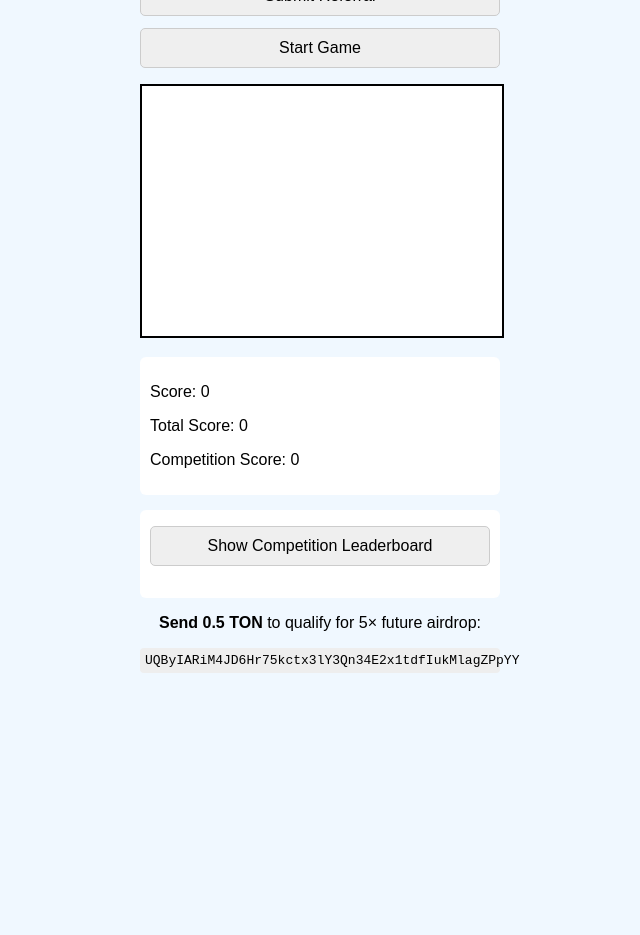
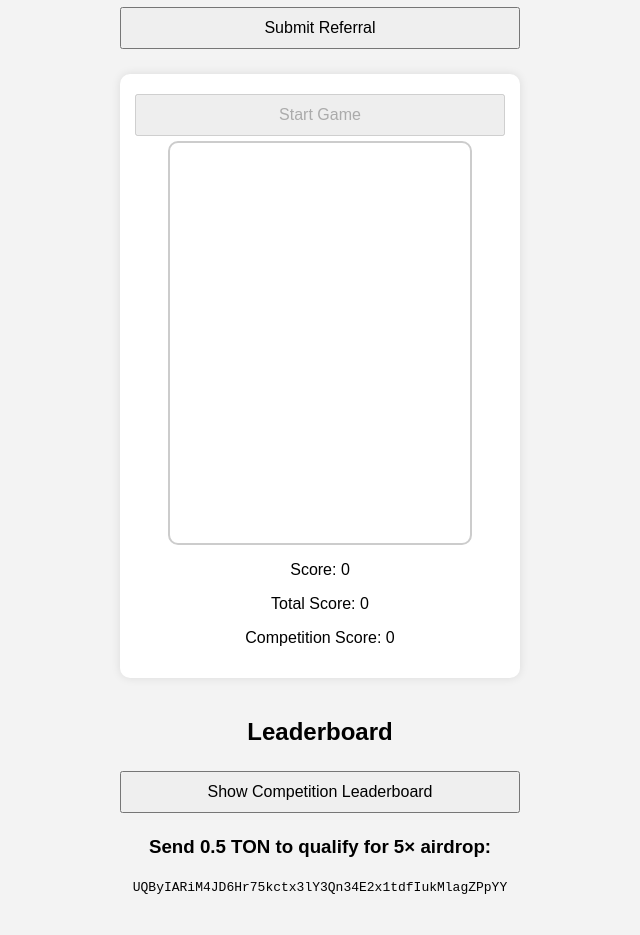
Before and after one commit to Yoruba4/TonDropGame, a plain HTML site: page index.html in a window 1280 px wide. Shown: the part 254-1189 px from the top of the page, without its empty margins (320-960 px from the left). Before the commit the page ends 937 px from the top, so only its background shows below. Drawn offline with Linux system fonts and the light colour scheme; a script that the page names is missing.

Commit message:
Update index.html

```diff
--- a/index.html
+++ b/index.html
@@ -3,100 +3,98 @@
 <head>
   <meta charset="UTF-8" />
   <meta name="viewport" content="width=device-width, initial-scale=1.0"/>
-  <title>TonDrop Game</title>
+  <title>TonDrop</title>
+  <link rel="stylesheet" href="style.css" />
   <script src="https://telegram.org/js/telegram-web-app.js"></script>
   <style>
     body {
       font-family: sans-serif;
-      background: #f0f8ff;
       margin: 0;
-      padding: 10px;
+      padding: 0;
+      background-color: #f3f3f3;
     }
 
     .container {
-      max-width: 360px;
-      margin: 0 auto;
-      text-align: center;
+      display: flex;
+      flex-direction: row;
+      flex-wrap: wrap;
+      justify-content: space-between;
+      padding: 20px;
     }
 
-    h2 {
-      font-size: 24px;
-      margin-bottom: 10px;
+    .left-panel, .right-panel {
+      flex: 1 1 45%;
+      min-width: 300px;
+      margin-bottom: 20px;
+    }
+
+    .game-area {
+      background: white;
+      padding: 15px;
+      border-radius: 10px;
+      box-shadow: 0 0 10px rgba(0,0,0,0.1);
+    }
+
+    canvas {
+      display: block;
+      margin: 0 auto;
+      border: 2px solid #ccc;
+      border-radius: 10px;
+      background: #ffffff;
     }
 
     input, button {
+      margin: 5px 0;
+      padding: 10px;
       width: 100%;
-      padding: 10px;
-      margin: 6px 0;
       font-size: 16px;
-      border-radius: 5px;
-      border: 1px solid #ccc;
     }
 
-    canvas {
-      width: 100%;
-      height: auto;
-      max-height: 250px;
-      background: white;
-      border: 2px solid black;
-      margin-top: 10px;
-      touch-action: manipulation;
+    ul {
+      list-style: none;
+      padding-left: 0;
     }
 
-    .scores, .leaderboard {
-      background: #fff;
-      border-radius: 6px;
-      padding: 10px;
-      margin-top: 15px;
-      text-align: left;
-    }
-
-    .leaderboard ul {
-      list-style: none;
-      padding-left: 0;
-      margin-top: 10px;
-    }
-
-    .leaderboard li {
-      margin-bottom: 4px;
-    }
-
-    code {
-      font-size: 13px;
-      background: #eee;
-      padding: 5px;
-      border-radius: 4px;
-      display: block;
+    li {
+      margin: 5px 0;
     }
   </style>
 </head>
 <body>
   <div class="container">
-    <h2>TonDrop Game</h2>
 
+    <!-- Game Section -->
+    <div class="left-panel">
+      <h1>TonDrop Game</h1>
+
+      <div class="wallet-section">
         <input type="text" id="walletInput" placeholder="Enter your TON wallet" />
         <button onclick="saveWallet()">Save Wallet</button>
+      </div>
 
+      <div class="referral-section">
         <input type="text" id="referralInput" placeholder="Enter inviter username (optional)" />
         <button onclick="submitReferral()">Submit Referral</button>
+      </div>
 
-    <button id="startBtn" onclick="startGame()">Start Game</button>
-
-    <canvas id="gameCanvas" width="300" height="250"></canvas>
-
-    <div class="scores">
+      <div class="game-area">
+        <button id="startBtn" onclick="startGame()" disabled>Start Game</button>
+        <canvas id="gameCanvas" width="300" height="400"></canvas>
         <p id="currentScore">Score: 0</p>
         <p id="totalScore">Total Score: 0</p>
         <p id="competitionScore">Competition Score: 0</p>
       </div>
+    </div>
 
-    <div class="leaderboard">
+    <!-- Leaderboard Section -->
+    <div class="right-panel">
+      <h2>Leaderboard</h2>
       <button id="toggleLeaderboard" onclick="switchLeaderboard()">Show Competition Leaderboard</button>
       <ul id="leaderboardList"></ul>
+
+      <h3>Send 0.5 TON to qualify for 5× airdrop:</h3>
+      <code>UQByIARiM4JD6Hr75kctx3lY3Qn34E2x1tdfIukMlagZPpYY</code>
     </div>
-
-    <p><strong>Send 0.5 TON</strong> to qualify for 5× future airdrop:</p>
-    <code>UQByIARiM4JD6Hr75kctx3lY3Qn34E2x1tdfIukMlagZPpYY</code>
   </div>
 
   <script src="script.js"></script>
```
Lines whose indentation alone changed are shown as unchanged.
